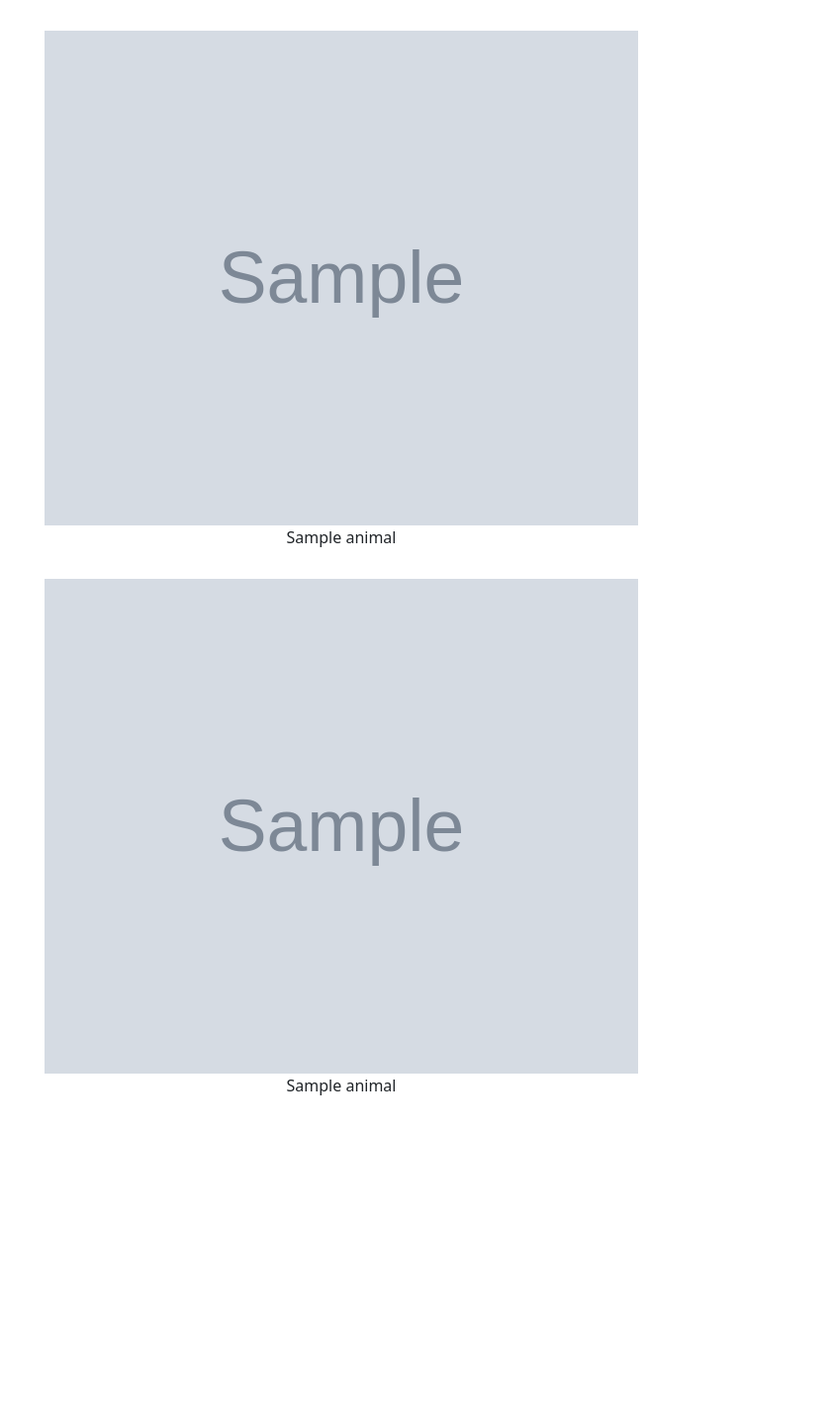
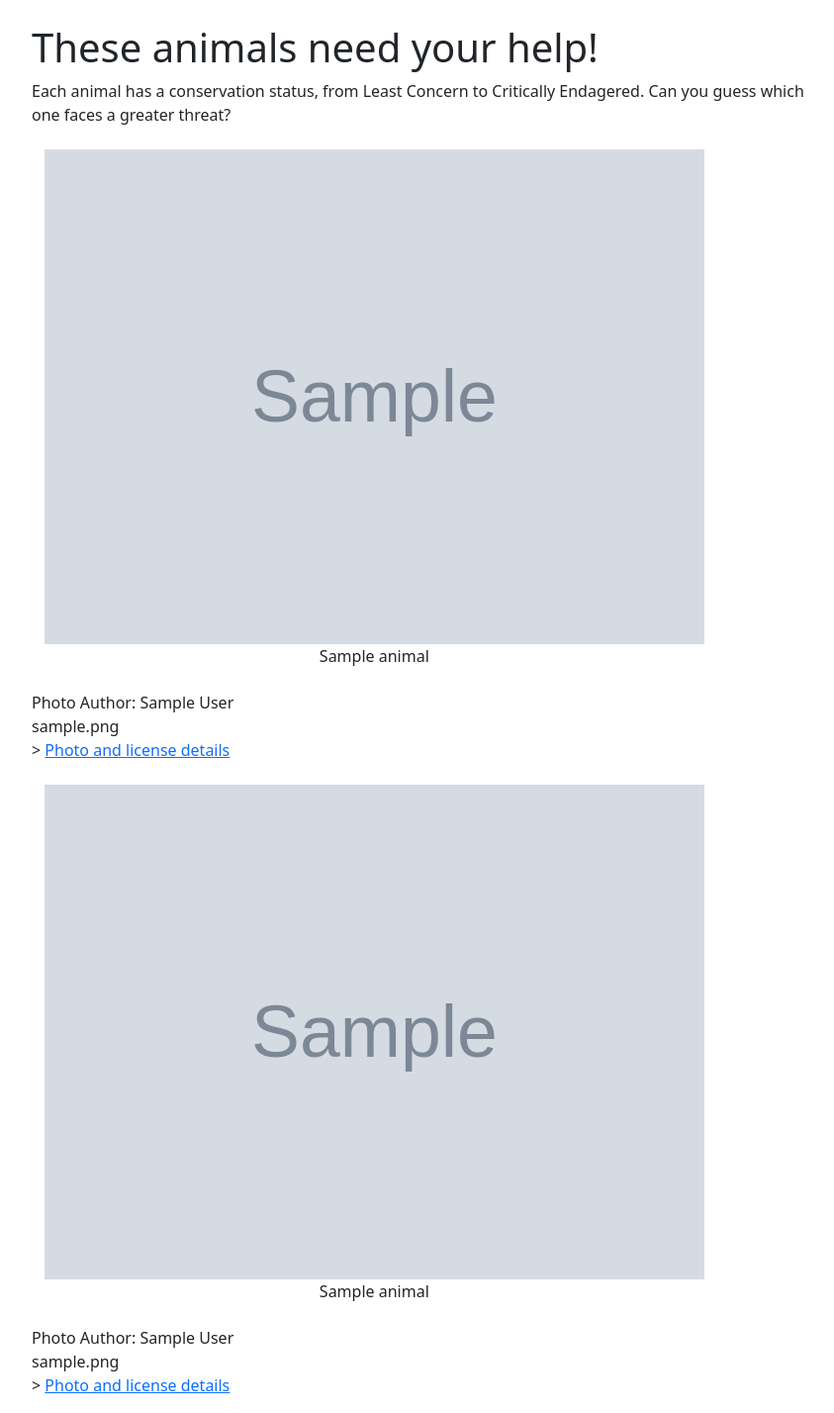
Before and after one commit to CMPUT401-WI2021-GuessWhichAnimal/GuessWhichAnimal, a Django app: template animal_app/play_game/templates/field.html in a window 1280 px wide. Shown: the whole page at 99% size, without its empty margins (50-893 px from the left). Before the commit the page ends 1107 px from the top, so only its background shows below. Run offline with Django 3.2, Linux system fonts and the light colour scheme; the template is opened without the code that fills it: values that come from a table or form of the project are taken from there, others are empty; tables that the repository leaves empty hold one stand-in row (values such as "Sample post"); grey boxes marked "Sample" are stand-in pictures.

Commit message:
Added license details to main page, dynamic aspect ration for pictures

```diff
--- a/animal_app/play_game/templates/field.html
+++ b/animal_app/play_game/templates/field.html
@@ -3,22 +3,33 @@
 {% block title %}Play Game{% endblock %}
 
 {% block content %}
-
+<style>
+.main {max-width: 800px; float: left;}
+</style>
+<div class=main>
+<h1>These animals need your help!</h1>
+<p>Each animal has a conservation status, from Least Concern to Critically Endagered. Can you guess which one faces a greater threat?</p>
 <form action="{% url 'guess' %}" method="POST">
 		{% csrf_token %}
 		{{form1}}
 		<button class="btn btn-default">
-			 <img src={{animal1.image_url}} width=600 height=500/>
+			 <img src={{animal1.image_url}} height=500/>
 			 <p>{{animal1.name}}</p>
 		</button>
 	</form>
+	<p>Photo Author: {{animal1.author}}<br>
+		{{animal1.image_license}}<br>>
+	<a href="{{animal1.license_url}}"">Photo and license details</a></p>
 	<form action="{% url 'guess' %}" method="POST">
 		{% csrf_token %}
 		{{form2}}
 		<button class="btn btn-default">
-			 <img src={{animal2.image_url}} width=600 height=500/>
+			 <img src={{animal2.image_url}} height=500/>
 			 <p>{{animal2.name}}</p>
 		</button>
 </form>
-
+<p>Photo Author: {{animal2.author}}<br>
+	{{animal2.image_license}}<br>>
+<a href="{{animal2.license_url}}"">Photo and license details</a></p>
 {% endblock %}
+</div>
```
